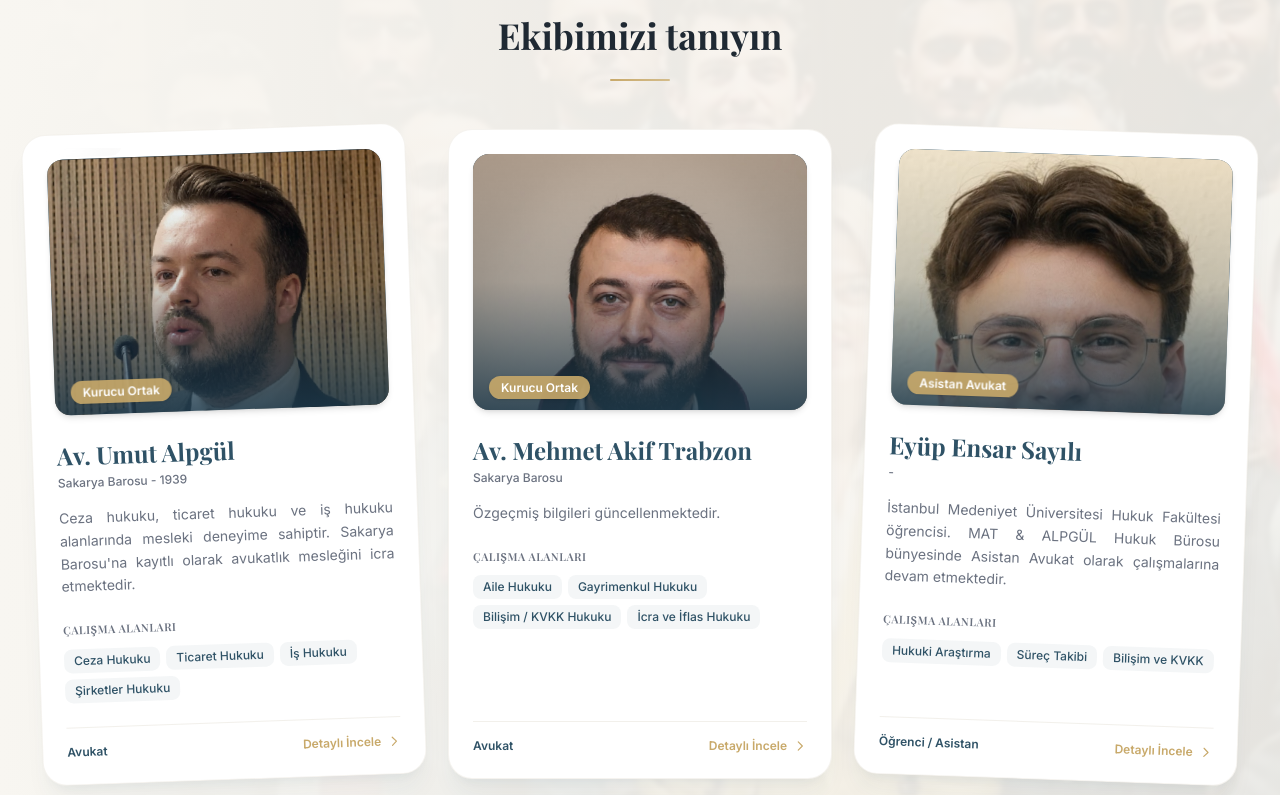
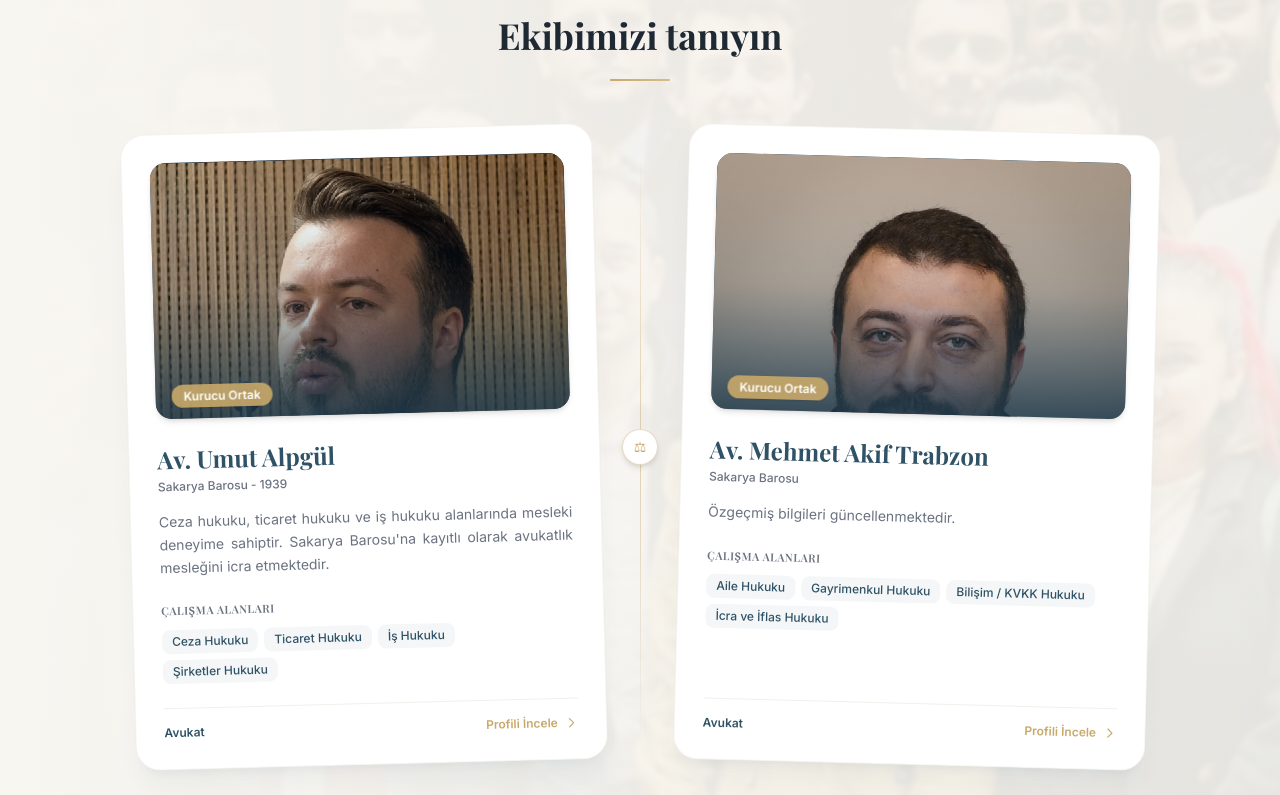
Before and after one commit to Erkan54/mat-hukuk, a React (Vite) app: page / in a window 1280 px wide. Shown: the part 2845-3640 px from the top of the page. Built offline with nearby package versions, Linux system fonts and the light colour scheme; a web font is replaced by a local one.

Commit message:
feat: Ekibimiz masaüstü bölümü 2 kurucu ortağın sağa/sola ayrılan kartları ve ortadaki zarif bölücü çizgi ile tasarlandı

```diff
--- a/src/components/home/TeamPreview.jsx
+++ b/src/components/home/TeamPreview.jsx
@@ -43,89 +43,48 @@ export default function TeamPreview() {
           />
         </div>
 
-        {/* Desktop Layout - Card Deal Animation */}
+        {/* Desktop Layout - 2 Founders Card Split with Center Line */}
+        <div className="hidden lg:grid grid-cols-[1fr_auto_1fr] gap-10 items-stretch max-w-5xl mx-auto min-h-[500px]">
+          {/* Left Card: Av. Umut Alpgül */}
           <motion.div
-          initial="hidden"
-          whileInView="show"
+            initial={{ opacity: 0, x: 180, rotate: 10, scale: 0.85 }}
+            whileInView={{ opacity: 1, x: 0, rotate: -1.5, scale: 1 }}
             viewport={{ once: true, margin: '-50px' }}
-          className="hidden lg:grid grid-cols-3 gap-8 items-stretch min-h-[520px]"
+            transition={{ duration: 0.8, ease: [0.22, 1, 0.36, 1] }}
+            whileHover={{ y: -8, rotate: 0, scale: 1.01 }}
+            className="relative bg-white rounded-3xl p-7 shadow-xl shadow-navy/5 border border-border/40 flex flex-col justify-between group overflow-hidden"
           >
-          {team.map((lawyer, index) => {
-            // Card deal angles and staggered offsets
-            const cardVariants = {
-              hidden: {
-                opacity: 0,
-                x: index === 0 ? 150 : index === 2 ? -150 : 0,
-                y: 80,
-                rotate: index === 0 ? -12 : index === 2 ? 12 : 0,
-                scale: 0.85,
-              },
-              show: {
-                opacity: 1,
-                x: 0,
-                y: 0,
-                rotate: index === 0 ? -2 : index === 2 ? 2 : 0,
-                scale: 1,
-                transition: {
-                  duration: 0.8,
-                  delay: index * 0.2,
-                  ease: [0.22, 1, 0.36, 1],
-                },
-              },
-            };
-
-            return (
-              <motion.div
-                key={lawyer.id}
-                variants={cardVariants}
-                whileHover={{ y: -10, rotate: 0, scale: 1.02 }}
-                transition={{ duration: 0.3 }}
-                className="relative bg-white rounded-3xl p-6 shadow-xl shadow-navy/5 border border-border/40 flex flex-col justify-between group overflow-hidden"
-              >
-                {/* Subtle top gold accent line */}
             <div className="absolute top-0 left-6 right-6 h-1 bg-gradient-to-r from-gold/0 via-gold to-gold/0 opacity-0 group-hover:opacity-100 transition-opacity duration-300 rounded-full" />
-
-                {/* Top Photo Banner */}
             <div>
               <div className="relative h-64 rounded-2xl overflow-hidden mb-6 bg-gradient-to-br from-navy to-navy-dark shadow-md">
-                    {lawyer.image ? (
                 <img
-                        src={lawyer.image}
-                        alt={lawyer.name}
+                  src={team[0].image}
+                  alt={team[0].name}
                   className="w-full h-full object-cover object-top group-hover:scale-105 transition-transform duration-500"
                 />
-                    ) : (
-                      <div className="w-full h-full flex items-center justify-center">
-                        <span className="font-serif text-4xl font-bold text-gold">
-                          {lawyer.name.split(' ').slice(1).map((n) => n[0]).join('')}
-                        </span>
-                      </div>
-                    )}
                 <div className="absolute inset-0 bg-gradient-to-t from-navy-dark/85 via-navy-dark/20 to-transparent" />
                 <div className="absolute bottom-3 left-4 right-4">
                   <span className="px-3 py-1 bg-gold/90 text-white text-xs font-semibold rounded-full backdrop-blur-md shadow-sm">
-                        {lawyer.title}
+                    {team[0].title}
                   </span>
                 </div>
               </div>
 
-                  {/* Header Info */}
               <h3 className="font-serif text-2xl font-bold text-navy mb-1 group-hover:text-gold transition-colors">
-                    {lawyer.name}
+                {team[0].name}
               </h3>
-                  <p className="text-xs text-text-secondary font-medium mb-4">{lawyer.barNumber}</p>
+              <p className="text-xs text-text-secondary font-medium mb-4">{team[0].barNumber}</p>
 
               <p className="text-sm text-text-secondary leading-relaxed mb-6">
-                    {lawyer.shortBio}
+                {team[0].shortBio}
               </p>
 
-                  {/* Expertise Badges */}
               <div className="mb-6">
                 <h4 className="text-[11px] uppercase tracking-wider text-text-secondary font-semibold mb-2.5">
                   Çalışma Alanları
                 </h4>
                 <div className="flex flex-wrap gap-1.5">
-                      {lawyer.expertise.map((exp) => (
+                  {team[0].expertise.map((exp) => (
                     <span
                       key={exp}
                       className="px-2.5 py-1 bg-navy/5 text-navy text-xs font-medium rounded-lg group-hover:bg-navy/10 transition-colors"
@@ -137,30 +96,105 @@ export default function TeamPreview() {
               </div>
             </div>
 
-                {/* Card Footer */}
             <div className="pt-4 border-t border-border/50 flex items-center justify-between">
-                  <div className="text-xs text-text-secondary">
-                    <span className="font-semibold text-navy">{lawyer.experience}</span>
-                  </div>
+              <span className="text-xs font-semibold text-navy">{team[0].experience}</span>
               <Link
                 to="/ekibimiz"
                 className="inline-flex items-center gap-1.5 text-xs font-semibold text-gold group-hover:text-navy transition-colors"
               >
-                    Detaylı İncele
-                    <svg
-                      className="w-3.5 h-3.5 transition-transform group-hover:translate-x-1"
-                      fill="none"
-                      stroke="currentColor"
-                      viewBox="0 0 24 24"
-                    >
+                Profili İncele
+                <svg className="w-3.5 h-3.5 transition-transform group-hover:translate-x-1" fill="none" stroke="currentColor" viewBox="0 0 24 24">
                   <path strokeLinecap="round" strokeLinejoin="round" strokeWidth={2} d="M9 5l7 7-7 7" />
                 </svg>
               </Link>
             </div>
           </motion.div>
-            );
-          })}
+
+          {/* Center Divider Line with Scale Emblem */}
+          <div className="relative flex flex-col items-center justify-center py-4">
+            <motion.div
+              initial={{ scaleY: 0 }}
+              whileInView={{ scaleY: 1 }}
+              viewport={{ once: true }}
+              transition={{ duration: 0.8, delay: 0.3 }}
+              className="w-[1px] h-full bg-gradient-to-b from-transparent via-gold/50 to-transparent origin-top"
+            />
+            <motion.div
+              initial={{ opacity: 0, scale: 0 }}
+              whileInView={{ opacity: 1, scale: 1 }}
+              viewport={{ once: true }}
+              transition={{ duration: 0.5, delay: 0.6 }}
+              className="absolute top-1/2 -translate-y-1/2 w-9 h-9 rounded-full bg-white shadow-md border border-gold/40 flex items-center justify-center text-gold text-sm z-10"
+            >
+              ⚖
             </motion.div>
+          </div>
+
+          {/* Right Card: Av. Mehmet Akif Trabzon */}
+          <motion.div
+            initial={{ opacity: 0, x: -180, rotate: -10, scale: 0.85 }}
+            whileInView={{ opacity: 1, x: 0, rotate: 1.5, scale: 1 }}
+            viewport={{ once: true, margin: '-50px' }}
+            transition={{ duration: 0.8, delay: 0.15, ease: [0.22, 1, 0.36, 1] }}
+            whileHover={{ y: -8, rotate: 0, scale: 1.01 }}
+            className="relative bg-white rounded-3xl p-7 shadow-xl shadow-navy/5 border border-border/40 flex flex-col justify-between group overflow-hidden"
+          >
+            <div className="absolute top-0 left-6 right-6 h-1 bg-gradient-to-r from-gold/0 via-gold to-gold/0 opacity-0 group-hover:opacity-100 transition-opacity duration-300 rounded-full" />
+            <div>
+              <div className="relative h-64 rounded-2xl overflow-hidden mb-6 bg-gradient-to-br from-navy to-navy-dark shadow-md">
+                <img
+                  src={team[1].image}
+                  alt={team[1].name}
+                  className="w-full h-full object-cover object-top group-hover:scale-105 transition-transform duration-500"
+                />
+                <div className="absolute inset-0 bg-gradient-to-t from-navy-dark/85 via-navy-dark/20 to-transparent" />
+                <div className="absolute bottom-3 left-4 right-4">
+                  <span className="px-3 py-1 bg-gold/90 text-white text-xs font-semibold rounded-full backdrop-blur-md shadow-sm">
+                    {team[1].title}
+                  </span>
+                </div>
+              </div>
+
+              <h3 className="font-serif text-2xl font-bold text-navy mb-1 group-hover:text-gold transition-colors">
+                {team[1].name}
+              </h3>
+              <p className="text-xs text-text-secondary font-medium mb-4">{team[1].barNumber}</p>
+
+              <p className="text-sm text-text-secondary leading-relaxed mb-6">
+                {team[1].shortBio}
+              </p>
+
+              <div className="mb-6">
+                <h4 className="text-[11px] uppercase tracking-wider text-text-secondary font-semibold mb-2.5">
+                  Çalışma Alanları
+                </h4>
+                <div className="flex flex-wrap gap-1.5">
+                  {team[1].expertise.map((exp) => (
+                    <span
+                      key={exp}
+                      className="px-2.5 py-1 bg-navy/5 text-navy text-xs font-medium rounded-lg group-hover:bg-navy/10 transition-colors"
+                    >
+                      {exp}
+                    </span>
+                  ))}
+                </div>
+              </div>
+            </div>
+
+            <div className="pt-4 border-t border-border/50 flex items-center justify-between">
+              <span className="text-xs font-semibold text-navy">{team[1].experience}</span>
+              <Link
+                to="/ekibimiz"
+                className="inline-flex items-center gap-1.5 text-xs font-semibold text-gold group-hover:text-navy transition-colors"
+              >
+                Profili İncele
+                <svg className="w-3.5 h-3.5 transition-transform group-hover:translate-x-1" fill="none" stroke="currentColor" viewBox="0 0 24 24">
+                  <path strokeLinecap="round" strokeLinejoin="round" strokeWidth={2} d="M9 5l7 7-7 7" />
+                </svg>
+              </Link>
+            </div>
+          </motion.div>
+        </div>
 
         {/* Mobile Layout */}
         <div className="lg:hidden space-y-6">
```
Also changed, not shown: 1 other file (tests, documents, lock files or other folders). Lines whose indentation alone changed are shown as unchanged.
